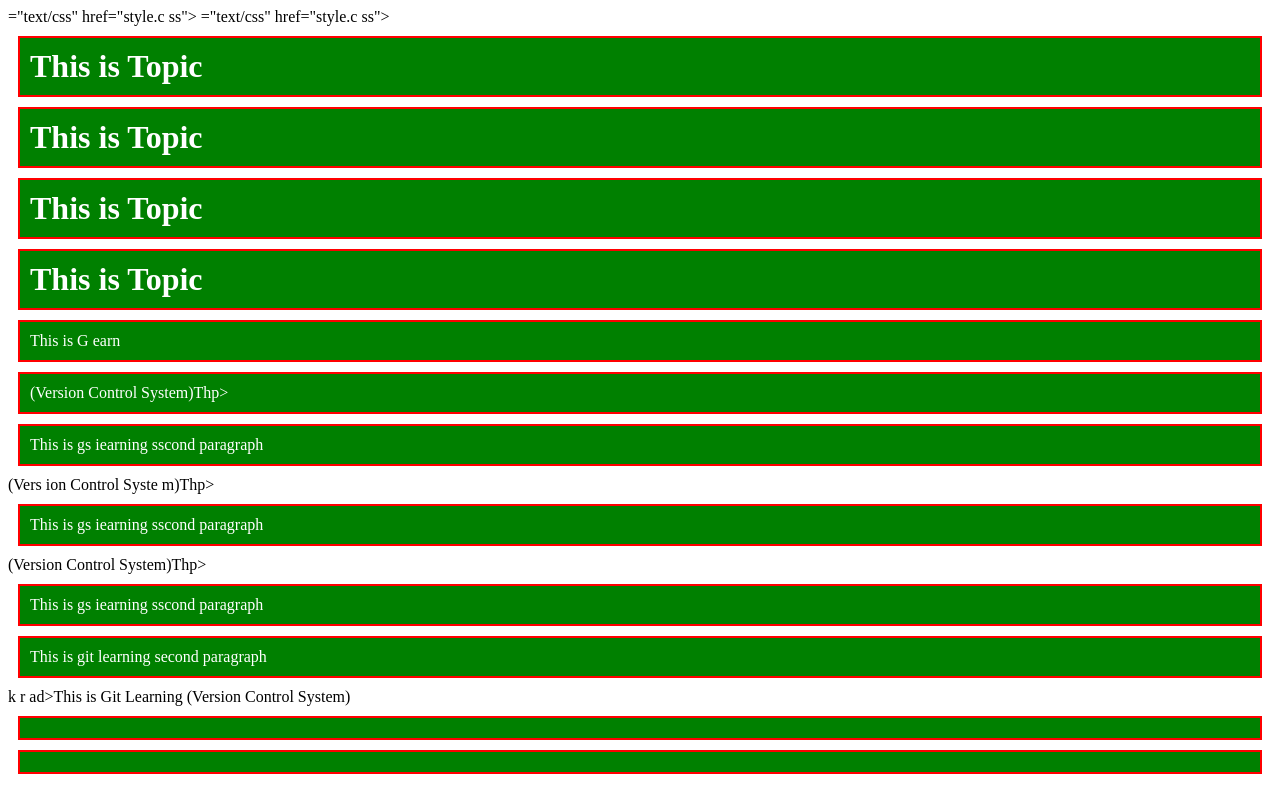
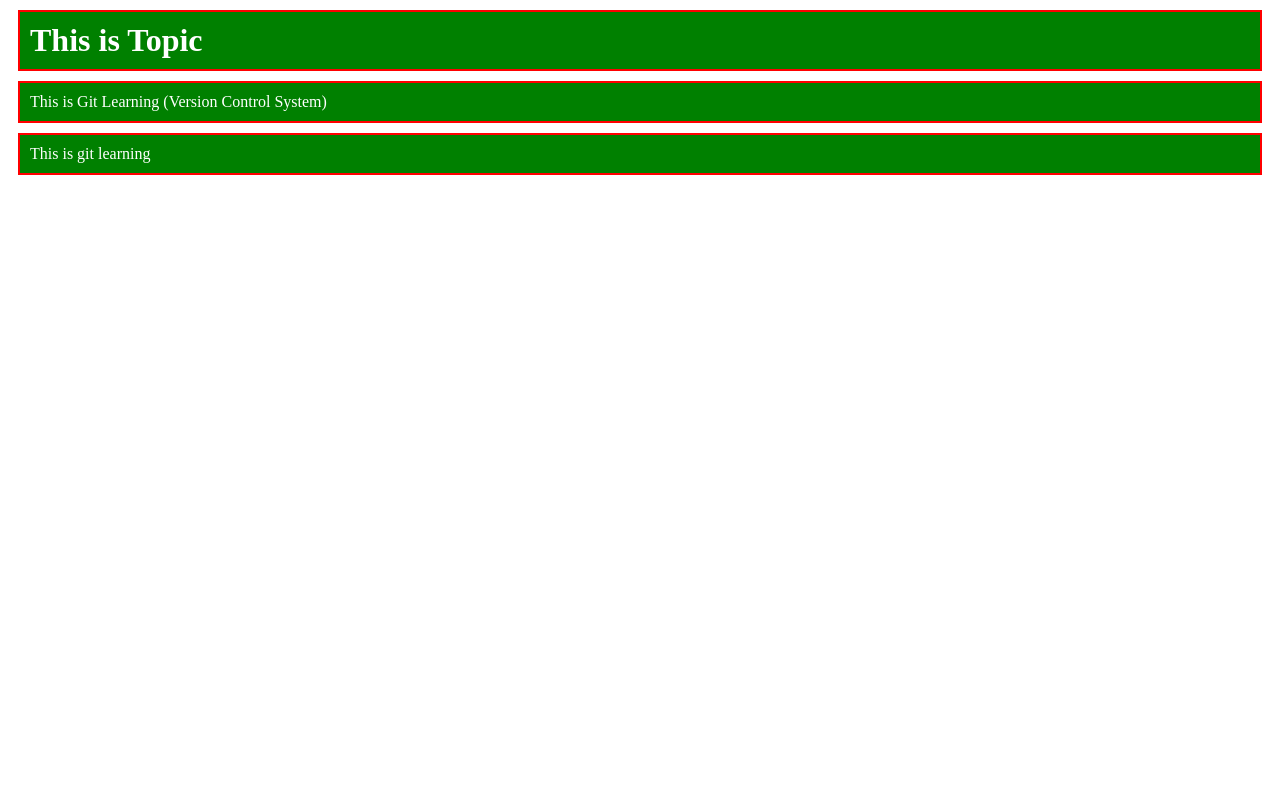
Before and after one commit to qasimnaseer275/Learninggit, a plain HTML site: page index.html in a window 1280 px wide. Drawn offline with Linux system fonts and the light colour scheme.

Commit message:
learning git

```diff
--- a/index.html
+++ b/index.html
@@ -1,67 +1,16 @@
 <!DOCTYPE html>
 <html>
 
-<head></head></head></head></head>
+<head>
+    <title>Git Learning</title>
 
-    <head>
-
-        <head>
-
-            <head>
-                <title>Git Learning</title>
-              </body>  <title>Git Learning</title>
-                <title>Git Learning</title>
-                <title>Git L</body>earning</title>
-                <link rel="stylesheet" type="text/css" href="style.css">
-             </body>   <link rel="stylesheet" type</p>="text/css" href="style.c ss">
-                <link rel="stylesheet" type</body>="text/css" href="style.c
-ss">
-                <link rel="stylesheet" type="text/css" href="style.css">
-            </head>
-        </head>
-    </head>
+    <link rel="stylesheet" type="text/css" href="style.css" />
 </head>
 
 <body>
-
-    <body>
-
-        <body>
-
-            <body>
-                <h1>This is Topic</h1>
-                <h1>This is Topic</h1>
-                <h1>This is Topic</h1>
-                <h1>This is Topic</h1>
-                <p>This is G earn
-                    <p> (Version Control System)Thp>
-                        <p>This is gs iearning sscond paragraph</p>
-            </body G earn<p> (Vers ion Control Syste m)Thp>
-
-</html>
-<p>This is gs iearning sscond paragraph</p>
-</body G earn<p> (Version Control System)Thp>
-
-</html>
-<p>This is gs iearning sscond paragraph</p>
-</body Git Learning (Version Control System)</p>
-
-</html>
-<p>This is git learning second paragraph</p>
+    <h1>This is Topic</h1>
+    <p>This is Git Learning (Version Control System)</p>
+    <p>This is git learning</p>
 </body>
 
 </html>
-k r</etyleshe et " type="text/css " href="style.css ">
-
-ad></
-
-
-<bo</d
-
-    Thi
-   </ <p>This
- is Git Learning (Version Control System)</p>
-    <p>
-        </ </body>
-
-</html>
```
